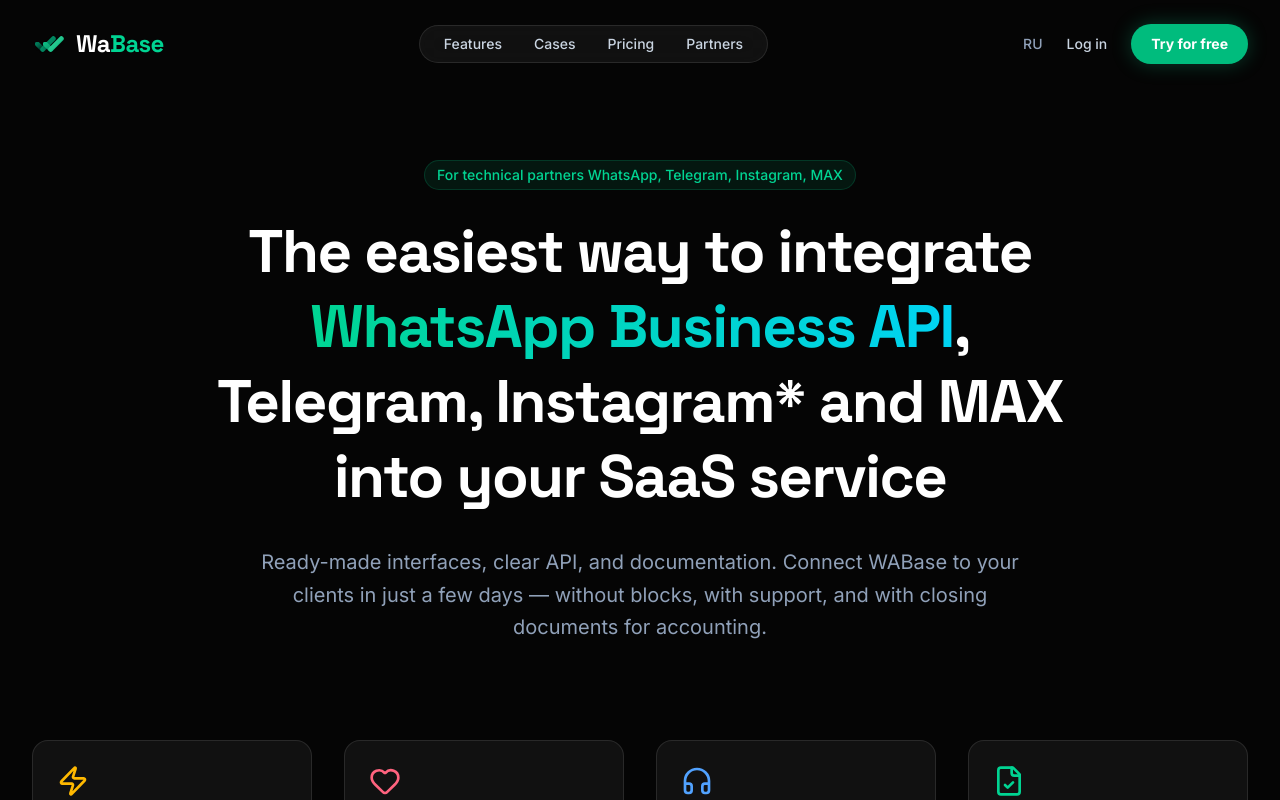
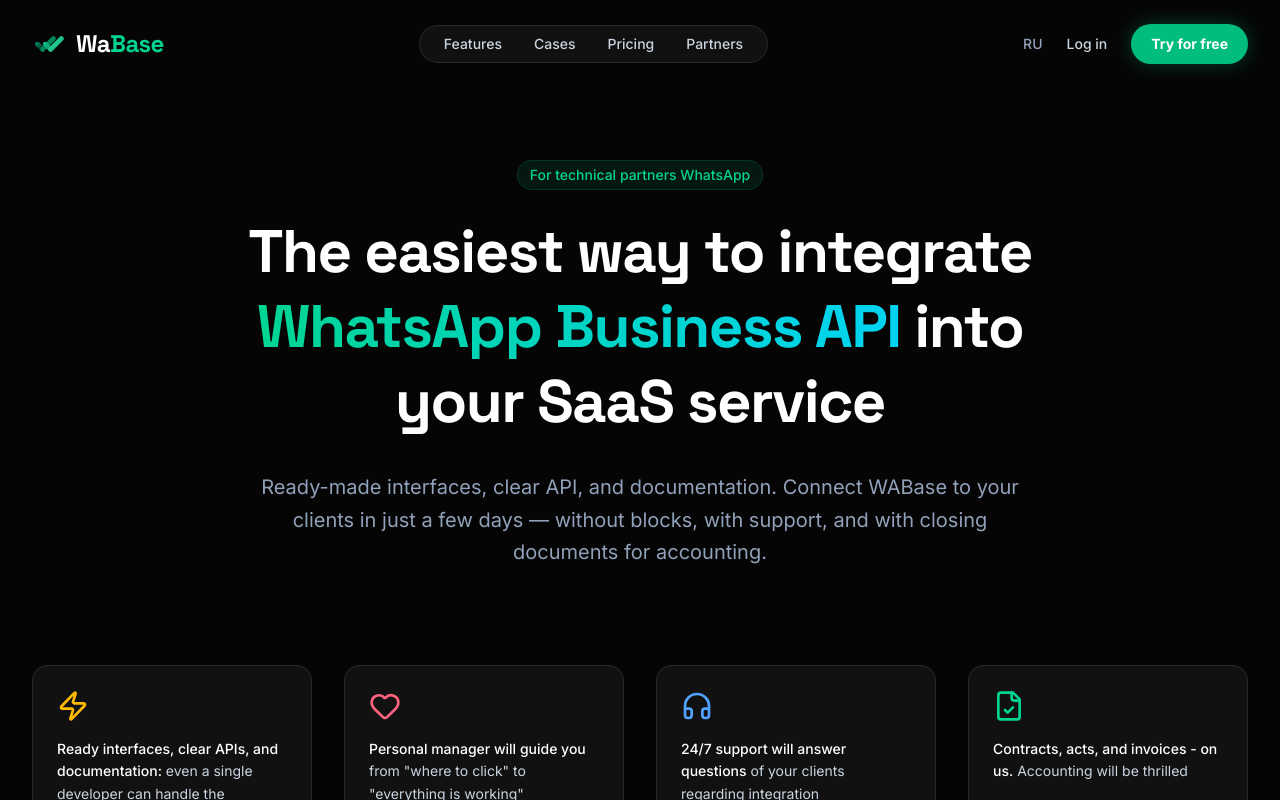
Before and after one commit to kenzheshh/11, a React (Vite) app: page /partnership in a window 1280 px wide. Shown: the top 800 px of the page. Built offline with nearby package versions, Linux system fonts and the light colour scheme; no server answers.

Commit message:
feat: Simplify partnership page header
Remove unnecessary platform mentions from the partnership page header to focus solely on WhatsApp Business API integration. This streamlines the messaging and reduces clutter.

```diff
--- a/src/components/v2/PartnershipPage.tsx
+++ b/src/components/v2/PartnershipPage.tsx
@@ -17,10 +17,10 @@ export default function PartnershipPage() {
         {/* Header Section */}
         <div className="text-center mb-24 mt-16">
           <div className="inline-flex items-center gap-2 px-3 py-1 rounded-full bg-emerald-500/10 border border-emerald-500/20 text-emerald-400 text-sm font-medium mb-6">
-            {t('Для технических партнёров WhatsApp, Telegram, Instagram, MAX', 'For technical partners WhatsApp, Telegram, Instagram, MAX')}
+            {t('Для технических партнёров WhatsApp', 'For technical partners WhatsApp')}
           </div>
           <h1 className="text-4xl md:text-6xl font-bold mb-8 text-white tracking-tight max-w-4xl mx-auto leading-tight">
-            {t('Самый простой способ интегрировать', 'The easiest way to integrate')} <span className="text-transparent bg-clip-text bg-gradient-to-r from-emerald-400 to-cyan-400">WhatsApp Business API</span>, Telegram, Instagram* {t('и MAX в ваш SaaS-сервис', 'and MAX into your SaaS service')}
+            {t('Самый простой способ интегрировать', 'The easiest way to integrate')} <span className="text-transparent bg-clip-text bg-gradient-to-r from-emerald-400 to-cyan-400">WhatsApp Business API</span> {t('в ваш SaaS-сервис', 'into your SaaS service')}
           </h1>
           <p className="text-xl text-slate-400 font-light max-w-3xl mx-auto leading-relaxed">
             {t('Готовые интерфейсы, понятный API и документация. Подключите WABase своим клиентам за несколько дней — без блокировок, с поддержкой и закрывающими документами для бухгалтерии РК.', 'Ready-made interfaces, clear API, and documentation. Connect WABase to your clients in just a few days — without blocks, with support, and with closing documents for accounting.')}
```
